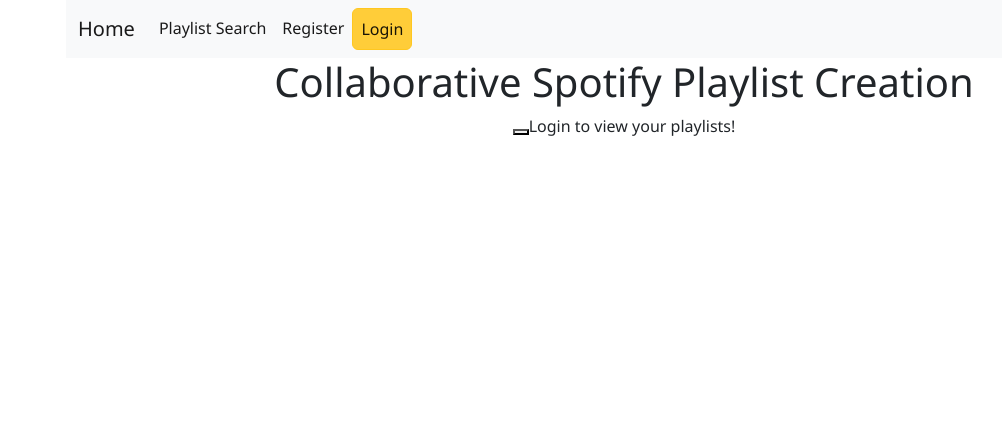
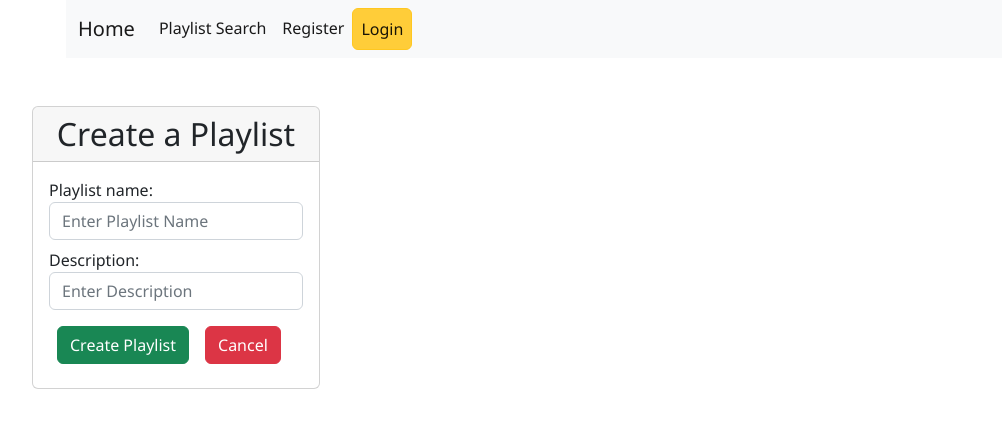
Before and after one commit to jerome-dotson/dev10-spotify-api-project, a React (Create React App) app in the folder apic-spotify-playlist/client/: page /#/addplaylist in a window 1280 px wide. Shown: the top 428 px of the page, without its empty margins (16-1018 px from the left). Built offline with nearby package versions, Linux system fonts and the light colour scheme; sample sign-in values are in the browser's storage; the HTML template or start-up script is replaced by a standard one.

Commit message:
add playlist and view playlist

```diff
--- a/apic-spotify-playlist/client/src/App.js
+++ b/apic-spotify-playlist/client/src/App.js
@@ -1,6 +1,6 @@
 import React from "react";
 import { useState, useEffect } from "react";
-import { BrowserRouter as Router, Route, Switch, Redirect } from "react-router-dom";
+import { HashRouter as Router, Route, Switch, Redirect } from "react-router-dom";
 import jwtDecode from "jwt-decode";
 import Confirmation from "./components/Confirmation";
 import Error from "./components/Error";
--- a/apic-spotify-playlist/client/src/components/AddPlaylist.js
+++ b/apic-spotify-playlist/client/src/components/AddPlaylist.js
@@ -1,42 +1,49 @@
 
-import React, { useState, useHistory, Link, useContext } from "react";
+import React, { useState, Link, useContext } from "react";
+import { useHistory } from "react-router-dom";
 import AuthContext from "../context/AuthContext";
 import MessageDisplay from "./MessageDisplay";
 
 
+const DEFAULT_PLAYLIST = {
+    playlistId: "",
+    name: "",
+    description: "",
+    appUserId: ""
+}
+
 function AddPlaylist() {
 
-    const [playlistId, setPlaylistId] = useState("");
+    const [newPlaylist, setNewPlaylist] = useState(DEFAULT_PLAYLIST);
 
-    const [playlistName, setPlaylistName] = useState("");
-    const [playlistTag, setPlaylistTag] = useState("");
-    const [playlistDescription, setPlaylistDescription] = useState("");
-    const [creatorId, setCreatorId] = useState("");
     const [error, setError] = useState([]);
 
     const history = useHistory();
 
     const auth = useContext(AuthContext)
 
+    const handleChange = (evt) => {
+        const propertyName = evt.target.name;
+        const newValue = evt.target.value;
+
+        const toAdd = { ...newPlaylist };
+        toAdd[propertyName] = newValue;
+        setNewPlaylist(toAdd);
+    }
+
     const handleSubmit = async (evt) => {
         evt.preventDefault();
-        setError([]);
 
-        setCreatorId(auth.user.userId)
+        const toAdd = { ...newPlaylist };
 
         fetch("http://localhost:8080/api/playlist/add", {
             method: "POST",
             headers: {
                 "Content-Type": "application/json",
                 "Accept": "application/json",
-
                 Authorization: `Bearer ${auth.user.token}`,
             },
-            body: JSON.stringify({
-                playlistName,
-                playlistDescription,
-                creatorId
-            })
+            body: JSON.stringify(toAdd)
         })
             .then(response => {
                 if (response.status === 201) {
@@ -47,9 +54,8 @@ function AddPlaylist() {
                     return response.json();
                 }
             })
-            .then( (data) => {
+            .then((data) => {
                 if (data.playlistId) {
-                    setPlaylistId(data.playlistId);
                     setError([]);
                 } else {
                     setError(data);
@@ -59,6 +65,11 @@ function AddPlaylist() {
                 console.log(err);
                 setError(["Unknown Error"])
             })
+    }
+
+    function handleCancel(evt) {
+        evt.preventDefault();
+        history.push("/");
     }
 
     //TODO: adjust the tag entry below to search for tags by partial string
@@ -73,13 +84,15 @@ function AddPlaylist() {
                 <form onSubmit={handleSubmit} className="card-body">
 
                     <div className="card-text form-group">
-                        <label htmlFor="playlistName">Playlist name:</label>
+                        <label htmlFor="name">Playlist name:</label>
                         <input
                             type="text"
                             className="form-control mb-2"
                             placeholder="Enter Playlist Name"
-                            onChange={(event) => setPlaylistName(event.target.value)}
-                            id="username"
+                            value={newPlaylist.name}
+                            onChange={handleChange}
+                            id="name"
+                            name="name"
                             required
                         />
                     </div>
@@ -90,12 +103,14 @@ function AddPlaylist() {
                             type="text"
                             className="form-control mb-2"
                             placeholder="Enter Description"
-                            onChange={(event) => setPlaylistDescription(event.target.value)}
+                            value={newPlaylist.description}
+                            onChange={handleChange}
                             id="description"
+                            name="description"
                         />
                     </div>
 
-                    <div className="card-text form-group">
+                    {/* <div className="card-text form-group">
                         <label htmlFor="tags">Tags:</label>
                         <input
                             type="text"
@@ -104,10 +119,11 @@ function AddPlaylist() {
                             onChange={(event) => setPlaylistTag(event.target.value)}
                             id="tags"
                         />
-                    </div>
+                    </div> */}
                     <div>
-                        <button type="submit" className="btn btn-success mt-2">Create Playlist</button>
-                        <Link to="/" className="btn btn-warning mt-2 mb-2">Cancel</Link>
+                        <button type="submit" className="btn btn-success m-2">Create Playlist</button>
+                        <button type="button" className="btn btn-danger m-2" onClick={handleCancel}>Cancel</button>
+                        {/* <Link to="/" className="btn btn-warning mt-2 mb-2">Cancel</Link> */}
                     </div>
                 </form>
             </div>
--- a/apic-spotify-playlist/client/src/components/Home.js
+++ b/apic-spotify-playlist/client/src/components/Home.js
@@ -5,7 +5,7 @@ import UserPlaylists from "./UserPlaylists";
 import CollabPlaylists from "./CollabPlaylists";
 import PlaylistInvites from "./PlaylistInvites";
 // import { Link } from 'react-router-dom';
-// import { useHistory } from "react-router-dom";
+import { useHistory } from "react-router-dom";
 
 function Home() {
 
@@ -17,7 +17,7 @@ function Home() {
 
   const [playlistInvites, setPlaylistInvites] = useState([]);
 
-  // const history = useHistory();
+  const history = useHistory();
 
   function loadUserPlaylists() {
     fetch("http://localhost:8080/api/playlist/hosting/" + auth.user.userId, {
@@ -84,18 +84,20 @@ function Home() {
     }
   }, []);
 
+  function linkToAdd(evt) {
+    evt.preventDefault();
+    history.push("/addplaylist")
+  }
 
 
   return (
-    <div className="container text-center">
+    <div className="container text-center mt-2">
       <h1>Collaborative Spotify Playlist Creation</h1>
-      {/* <div className="container">
-        <Link className="btn btn-success" to="/addplaylist">Add Playlist</Link>
-      </div> */}
-      <button ></button>
+      {auth.user ? <button className="btn btn-success mt-3" onClick={linkToAdd}>Add Playlist</button>
+      : null }
       {auth.user ?
         <div className="container">
-          <div className="container mt-5">
+          <div className="container mt-4">
             <h3>Your Playlists</h3>
             {userPlaylists.length > 0 ?
               userPlaylists.map(u => <UserPlaylists key={u.playlistId} playlistData={u} />)
--- a/apic-spotify-playlist/client/src/components/PlaylistInfo.js
+++ b/apic-spotify-playlist/client/src/components/PlaylistInfo.js
@@ -3,6 +3,8 @@ import { useState, useContext, useEffect } from "react";
 import { useParams } from "react-router-dom";
 // import Songs from "./Songs";
 import AuthContext from "../context/AuthContext";
+import MessageDisplay from "./MessageDisplay";
+
 
 
 //do we need to use props or pull from id params?
@@ -12,7 +14,7 @@ function PlaylistInfo() {
 
     const [playlist, setPlaylist] = useState(null);
 
-    // const [errors, setErrors] = useState([]);
+    const [error, setError] = useState([]);
 
     const auth = useContext(AuthContext);
 
@@ -26,14 +28,21 @@ function PlaylistInfo() {
         })
             .then(
                 response => {
-                    if (response.status === 200) {
+                    if (response.status === 201) {
                         return response.json();
                     } else {
                         return response.json();
                     }
                 }
             )
-            .then(data => setPlaylist(data))
+            .then(data => {
+                if (data.playlistId) {
+                    setError([]);
+                    setPlaylist(data);
+                } else {
+                    setError(data)
+                }
+            })
             .catch(err => console.log(err));
     },
         []);
@@ -64,25 +73,29 @@ function PlaylistInfo() {
     //conditional rendering:
     //<Add to favorites(clone) button> and <go to playlist on spotify button>
     return (
+        <div className="container text-center">
+            <h2 className="m-4">Playlist Info</h2>
             <div>
-            <h2>Playlist Info</h2>
-            {/* {errors.map((error, i) => (
-        <Error key={i} msg={error} />
-      ))} */}
+                {error.length > 0 ? <MessageDisplay error={error} /> : null}
+            </div>
             {/* <img src={playlist.image} alt="Playlist image" /> */}
+            {playlist ?
+                <div>
                     <h3>{playlist.name}</h3>
                     <h3>{playlist.username}</h3>
                     <h3>{playlist.collaborators.length} Collaborators</h3>
                     {renderTracks()};
                     <p>{playlist.tags}</p>
+                </div>
+                : "Error loading"}
             <div>
-                {auth ?
-                    <button>Add to Favorites</button>
+                {auth.user ?
+                    <button className="btn btn-success m-2">Add to Favorites</button>
                     : null}
             </div>
             <div>
-                {auth ?
-                    <button>Open Playlist in Spotify</button>
+                {auth.user ?
+                    <button className="btn btn-primary m-2">Open Playlist in Spotify</button>
                     : null}
             </div>
         </div>
```
Lines whose indentation alone changed are shown as unchanged.
